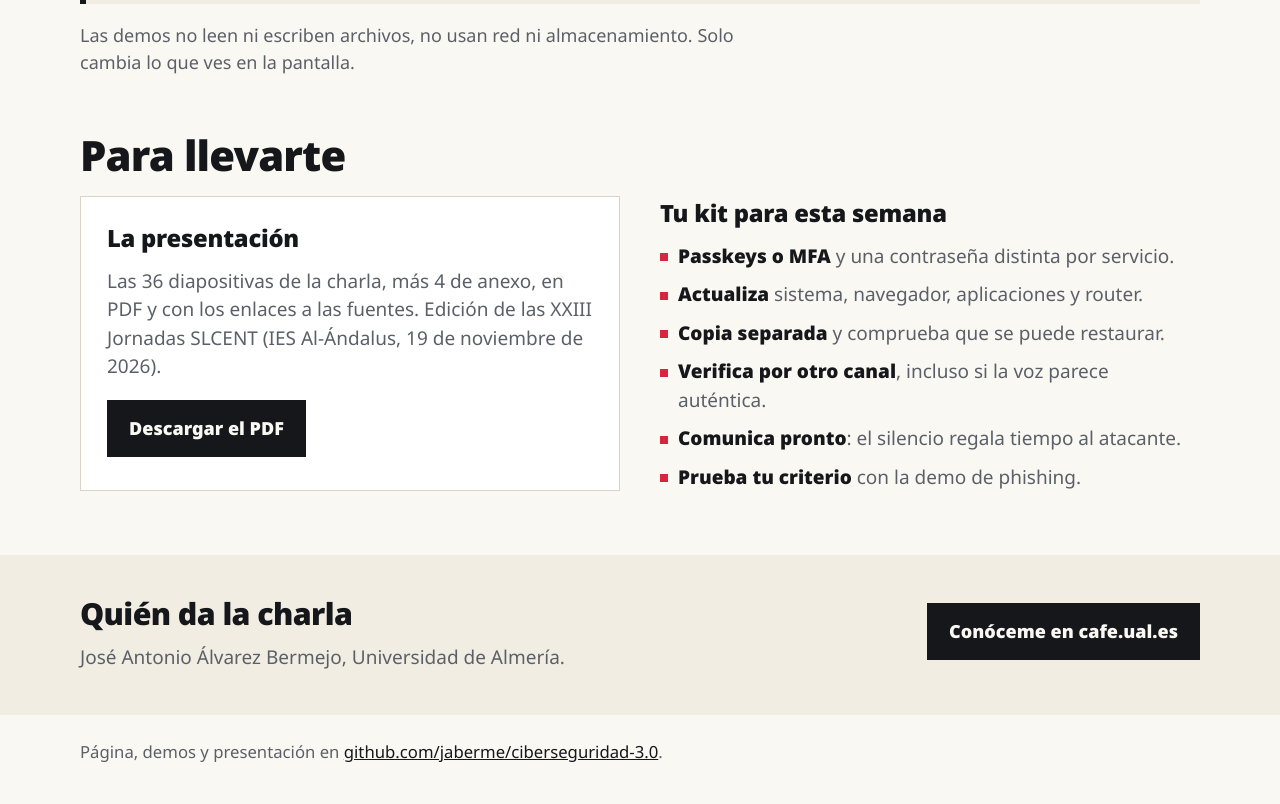
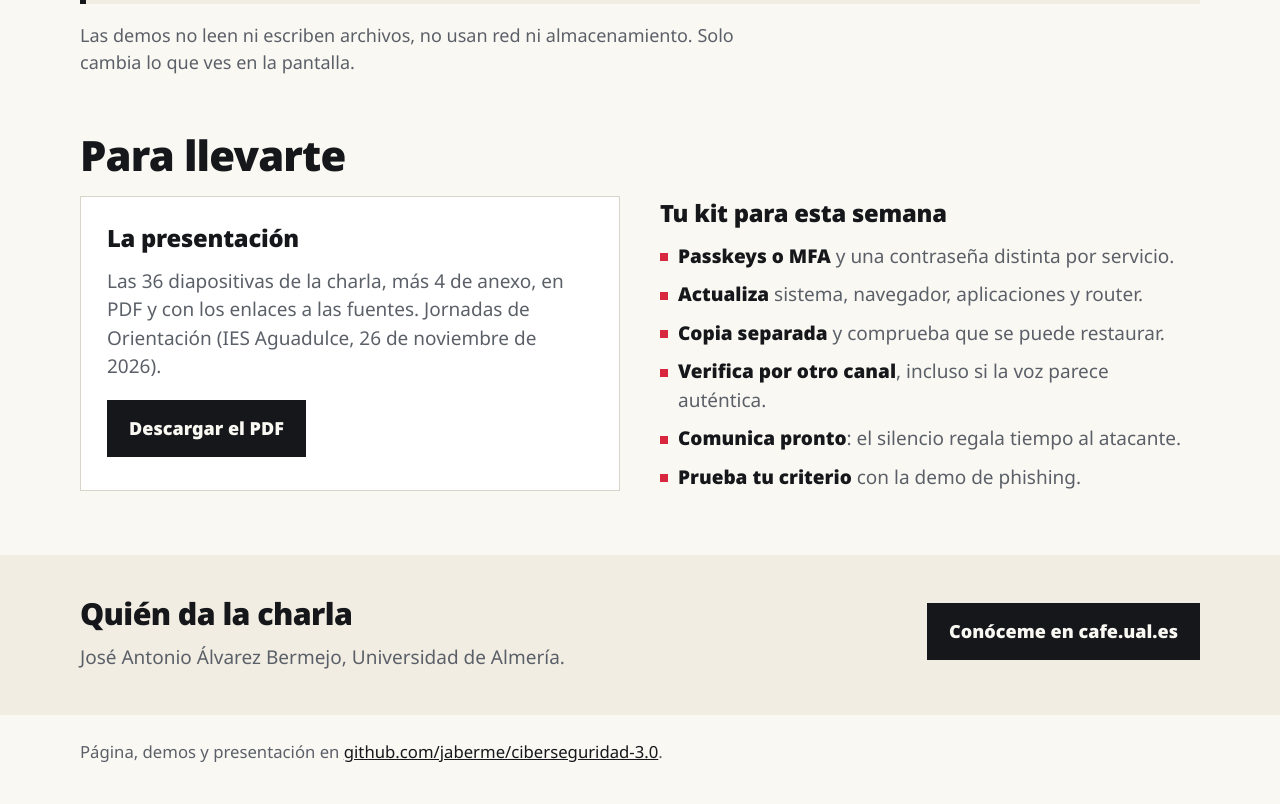
Before and after one commit to jaberme/ciberseguridad-3.0, a plain HTML site: page index.html in a window 1280 px wide. Shown: the part 3018-3822 px from the top of the page. Drawn offline with Linux system fonts and the light colour scheme.

Commit message:
Actualiza sede y fecha de las jornadas

```diff
--- a/index.html
+++ b/index.html
@@ -196,7 +196,7 @@
     <div class="dos">
       <div class="pdf">
         <h3>La presentación</h3>
-        <p>Las 36 diapositivas de la charla, más 4 de anexo, en PDF y con los enlaces a las fuentes. Edición de las XXIII Jornadas SLCENT (IES Al-Ándalus, 19 de noviembre de 2026).</p>
+        <p>Las 36 diapositivas de la charla, más 4 de anexo, en PDF y con los enlaces a las fuentes. Jornadas de Orientación (IES Aguadulce, 26 de noviembre de 2026).</p>
         <a class="boton" href="main.pdf" download>Descargar el PDF</a>
       </div>
       <div class="kit">
```
Also changed, not shown: 2 other files.
